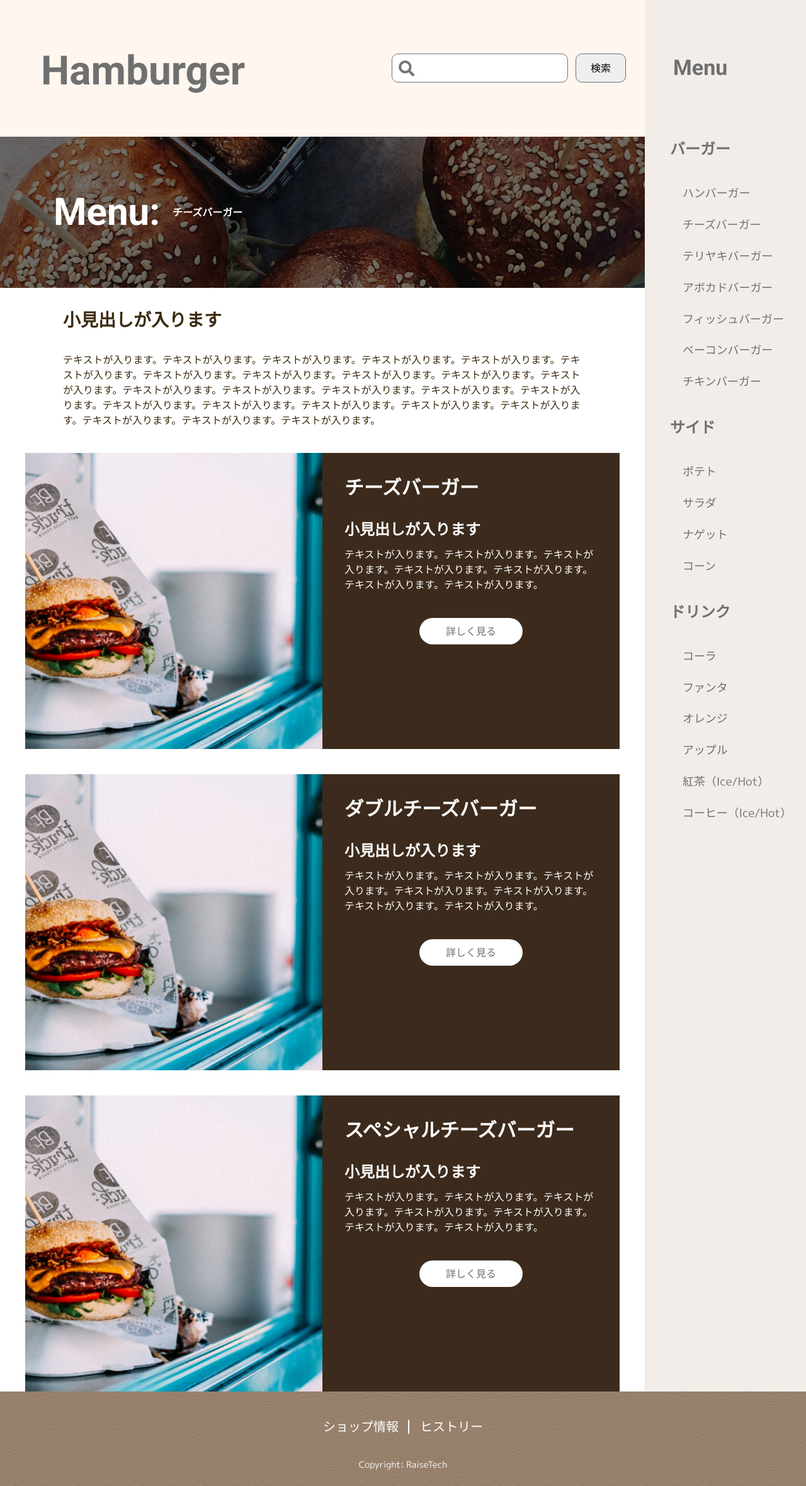
After one commit to tatsunori1126/HamburgerSite-WordPress, a PHP site: page /archive.html in a window 1280 px wide. The commit adds this page. Shown: the whole page at 63% size. Run offline with PHP 8.4, Linux system fonts and the light colour scheme.

Commit message:
2021.09.06_アーカイブページ

```diff
--- /dev/null
+++ b/archive.html
@@ -0,0 +1,143 @@
+<!DOCTYPE html>
+<html lang="ja">
+<head>
+    <meta charset="UTF-8">
+    <meta http-equiv="X-UA-Compatible" content="IE=edge">
+    <meta name="viewport" content="width=device-width, initial-scale=1.0">
+    <title>HamburgerSite</title>
+    <link rel="stylesheet" href="https://use.fontawesome.com/releases/v5.15.0/css/all.css" rel="stylesheet">
+    <link rel="stylesheet" href="/css/style.css">
+    <!-- jQueryの読み込み -->
+    <script src="https://code.jquery.com/jquery-3.6.0.min.js" integrity="sha256-/xUj+3OJU5yExlq6GSYGSHk7tPXikynS7ogEvDej/m4=" crossorigin="anonymous"></script>
+</head>
+<body>
+    <div class="l-container">
+        <div class="p-mask"></div>
+        <!-- ヘッダー -->
+        <header class="l-header">
+            <div class="p-button--responsive">
+                <button type="button" class="c-button--menu" id="js-menu-button">Menu</button>  <!-- レスポンシブ用メニューボタン -->
+            </div>
+            <div class="p-header__sub">
+                <h1><a href="front-page.html">Hamburger</a></h1>
+                <!-- 検索フォーム -->
+                <form action="#" class="p-search-form">
+                    <input type="search" name="search" class="c-input--keyword" placeholder="&#xf002">
+                    <input type="submit" class="c-button--submit" value="検索">
+                </form>
+            </div>
+        </header>
+        <!-- サイドバー -->
+        <article class="l-sidebar p-side-menu">
+            <h2 class="p-side-menu-logo">Menu</h2>
+            <!-- バーガー -->
+            <div class="p-gmenu">
+                <span class="c-close__button" id="js-close-button"></span>   <!-- レスポンシブ用閉じるボタン -->
+                <div class="p-sidebar__burger">
+                    <h3 class="p-side__sub-menu-logo">バーガー</h3>
+                    <ul>
+                        <li><a href="#">ハンバーガー</a></li>
+                        <li><a href="#">チーズバーガー</a></li>
+                        <li><a href="#">テリヤキバーガー</a></li>
+                        <li><a href="#">アボカドバーガー</a></li>
+                        <li><a href="#">フィッシュバーガー</a></li>
+                        <li><a href="#">ベーコンバーガー</a></li>
+                        <li><a href="#">チキンバーガー</a></li>
+                    </ul>
+                </div>
+                <!-- サイド -->
+                <div class="p-sidebar__side">
+                    <h3 class="p-side__sub-menu-logo">サイド</h3>
+                    <ul>
+                        <li><a href="#">ポテト</a></li>
+                        <li><a href="#">サラダ</a></li>
+                        <li><a href="#">ナゲット</a></li>
+                        <li><a href="#">コーン</a></li>
+                    </ul>
+                </div>
+                <!-- ドリンク -->
+                <div class="p-sidebar__drink">
+                    <h3 class="p-side__sub-menu-logo">ドリンク</h3>
+                    <ul>
+                        <li><a href="#">コーラ</a></li>
+                        <li><a href="#">ファンタ</a></li>
+                        <li><a href="#">オレンジ</a></li>
+                        <li><a href="#">アップル</a></li>
+                        <li><a href="#">紅茶（Ice/Hot）</a></li>
+                        <li><a href="#">コーヒー（Ice/Hot）</a></li>
+                    </ul>
+                </div>
+            </div>
+        </article>
+        <!-- メイン -->
+        <div class="l-archive-main">
+            <div class="p-archive-top-back">
+                <div class="p-archive-top-visual">
+                    <h2>Menu:</h2>
+                    <p>チーズバーガー</p>
+                </div>
+            </div>
+            <div class="p-archive-menu-top">
+                <div class="p-archive-main__heading-text">
+                    <h3>小見出しが入ります</h3>
+                    <p>テキストが入ります。テキストが入ります。テキストが入ります。テキストが入ります。テキストが入ります。テキストが入ります。テキストが入ります。テキストが入ります。テキストが入ります。テキストが入ります。テキストが入ります。テキストが入ります。テキストが入ります。テキストが入ります。テキストが入ります。テキストが入ります。テキストが入ります。テキストが入ります。テキストが入ります。テキストが入ります。テキストが入ります。テキストが入ります。テキストが入ります。テキストが入ります。</p>
+                </div>
+            </div>
+            <section class="p-archive-main-visual">
+                <div class="p-burger-menu">
+                    <img src="/images/archive_main_img.png" alt="チーズバーガーの写真">
+                    <div class="p-menu_introduction">
+                        <div class="p-menu_introduction_sub">
+                            <h4>チーズバーガー</h4>
+                            <h5>小見出しが入ります</h5>
+                            <p>テキストが入ります。テキストが入ります。テキストが入ります。テキストが入ります。テキストが入ります。テキストが入ります。テキストが入ります。</p>
+                        </div>
+                        <div class="detail">
+                            <a href="#">詳しく見る</a>
+                        </div>
+                    </div>
+                </div>
+            </section>
+            <section class="p-archive-main-visual">
+                <div class="p-burger-menu">
+                    <img src="/images/archive_main_img.png" alt="チーズバーガーの写真">
+                    <div class="p-menu_introduction">
+                        <div class="p-menu_introduction_sub">
+                            <h4>ダブルチーズバーガー</h4>
+                            <h5>小見出しが入ります</h5>
+                            <p>テキストが入ります。テキストが入ります。テキストが入ります。テキストが入ります。テキストが入ります。テキストが入ります。テキストが入ります。</p>
+                        </div>
+                        <div class="detail">
+                            <a href="#">詳しく見る</a>
+                        </div>
+                    </div>
+                </div>
+            </section>
+            <section class="p-archive-main-visual">
+                <div class="p-burger-menu">
+                    <img src="/images/archive_main_img.png" alt="チーズバーガーの写真">
+                    <div class="p-menu_introduction">
+                        <div class="p-menu_introduction_sub">
+                            <h4>スペシャルチーズバーガー</h4>
+                            <h5>小見出しが入ります</h5>
+                            <p>テキストが入ります。テキストが入ります。テキストが入ります。テキストが入ります。テキストが入ります。テキストが入ります。テキストが入ります。</p>
+                        </div>
+                        <div class="detail">
+                            <a href="#">詳しく見る</a>
+                        </div>
+                    </div>
+                </div>
+            </section>
+        </div>
+        <!-- フッター -->
+        <footer class="l-footer">
+            <ul class="p-footer__menu">
+                <li class="p-pseudo"><a href="#">ショップ情報</a></li>
+                <li><a href="#">ヒストリー</a></li>
+            </ul>
+            <p class="copyright">Copyright: RaiseTech</p>
+        </footer>
+    </div>
+    <script type="text/javascript" src="js/slide-menu.js"></script>
+</body>
+</html>
--- a/css/style.css
+++ b/css/style.css
@@ -18,6 +18,7 @@ h1,
 h2,
 h3,
 h4,
+h5,
 p,
 figure,
 blockquote,
@@ -113,6 +114,11 @@ body.is-fixed::before {
 /* ==========================================================================
    Layout
    ========================================================================== */
+.l-archive-main {
+  background-color: #FFFFFF;
+  width: 100%;
+}
+
 .l-container {
   display: block;
   position: relative;
@@ -136,7 +142,7 @@ body.is-fixed::before {
   grid-column: 2;
 }
 
-.l-main {
+.l-main, .l-archive-main {
   grid-row: 2;
   grid-column: 1;
 }
@@ -387,6 +393,183 @@ body.is-fixed::before {
     font-size: 16px;
     line-height: 2;
   }
+}
+
+.p-archive-menu-top .p-archive-main__heading-text {
+  color: #3C2A10;
+}
+
+.p-archive-menu-top .p-archive-main__heading-text h3 {
+  font-size: 28px;
+  font-weight: bold;
+  color: #3C2A10;
+}
+
+.p-archive-menu-top .p-archive-main__heading-text p {
+  font-size: 16px;
+  font-weight: normal;
+  color: #3C2A10;
+}
+
+@media (min-width: 600px) {
+  .p-archive-main-visual .p-burger-menu {
+    display: flex;
+  }
+}
+
+.p-archive-main-visual .p-burger-menu img {
+  width: 100%;
+  height: 230px;
+  object-fit: cover;
+}
+
+@media (min-width: 600px) {
+  .p-archive-main-visual .p-burger-menu img {
+    width: 50%;
+    height: 360px;
+  }
+}
+
+@media (min-width: 1025px) {
+  .p-archive-main-visual .p-burger-menu img {
+    width: 50%;
+    height: 470px;
+  }
+}
+
+.p-archive-main-visual .p-burger-menu .p-menu_introduction {
+  height: 360px;
+  background-color: #3C2B1C;
+  color: #FFFFFF;
+  text-align: left;
+}
+
+@media (min-width: 600px) {
+  .p-archive-main-visual .p-burger-menu .p-menu_introduction {
+    width: 50%;
+  }
+}
+
+@media (min-width: 1025px) {
+  .p-archive-main-visual .p-burger-menu .p-menu_introduction {
+    width: 50%;
+    height: 470px;
+  }
+}
+
+.p-archive-main-visual .p-burger-menu .p-menu_introduction h4 {
+  font-size: 20px;
+  font-weight: bold;
+}
+
+@media (min-width: 600px) {
+  .p-archive-main-visual .p-burger-menu .p-menu_introduction h4 {
+    font-size: 2.4vw;
+  }
+}
+
+@media (min-width: 1025px) {
+  .p-archive-main-visual .p-burger-menu .p-menu_introduction h4 {
+    font-size: 2.4vw;
+  }
+}
+
+.p-archive-main-visual .p-burger-menu .p-menu_introduction h5 {
+  font-size: 16px;
+  font-weight: bold;
+}
+
+@media (min-width: 600px) {
+  .p-archive-main-visual .p-burger-menu .p-menu_introduction h5 {
+    font-size: 2.2vw;
+  }
+}
+
+@media (min-width: 1025px) {
+  .p-archive-main-visual .p-burger-menu .p-menu_introduction h5 {
+    font-size: 24px;
+  }
+}
+
+.p-archive-main-visual .p-burger-menu .p-menu_introduction p {
+  font-size: 16px;
+  font-weight: normal;
+}
+
+@media (min-width: 600px) {
+  .p-archive-main-visual .p-burger-menu .p-menu_introduction p {
+    font-size: 2vw;
+  }
+}
+
+@media (min-width: 1025px) {
+  .p-archive-main-visual .p-burger-menu .p-menu_introduction p {
+    font-size: 16px;
+  }
+}
+
+.p-archive-main-visual .p-burger-menu .p-menu_introduction .detail {
+  text-align: center;
+}
+
+.p-archive-main-visual .p-burger-menu .p-menu_introduction .detail a {
+  background-color: #FFFFFF;
+  color: #707070;
+  font-size: 16px;
+  text-decoration: none;
+  border-radius: 21px;
+}
+
+.p-archive-top-back {
+  background-color: #000000;
+  width: 100%;
+  height: 283px;
+}
+
+@media (min-width: 1025px) {
+  .p-archive-top-back {
+    height: 240px;
+  }
+}
+
+.p-archive-top-visual {
+  background-image: url(/images/archive_top_img.png);
+  background-size: cover;
+  background-position: center;
+  height: 100%;
+  width: 100%;
+  opacity: 1;
+  align-items: center;
+}
+
+@media (min-width: 600px) {
+  .p-archive-top-visual {
+    display: flex;
+  }
+}
+
+.p-archive-top-visual h2 {
+  color: #FFFFFF;
+  font-size: 36px;
+  font-family: 'Roboto', sans-serif;
+}
+
+@media (min-width: 600px) {
+  .p-archive-top-visual h2 {
+    font-size: 60px;
+  }
+}
+
+@media (min-width: 1025px) {
+  .p-archive-top-visual h2 {
+    font-size: 60px;
+  }
+}
+
+.p-archive-top-visual p {
+  color: #FFFFFF;
+  font-size: 16px;
+  font-weight: bold;
 }
 
 .p-branch-menu {
@@ -830,6 +1013,74 @@ h1 a {
 
 /* Utility
    ----------------------------------------------------------------- */
+@media (min-width: 600px) {
+  .p-archive-top-visual p {
+    margin-left: 20px;
+  }
+}
+
+.p-archive-menu-top .p-archive-main__heading-text h3 {
+  margin: 30px 0 30px 0;
+}
+
+.p-archive-main-visual {
+  margin: 20px 20px 0 20px;
+}
+
+@media (min-width: 600px) {
+  .p-archive-main-visual {
+    margin: 40px 40px 0 40px;
+  }
+}
+
+.p-archive-main-visual .p-burger-menu .p-menu_introduction h5 {
+  margin: 25px 0 10px 0;
+}
+
+.p-archive-main-visual .p-burger-menu .p-menu_introduction .detail {
+  margin: 50px auto 45px;
+}
+
+.p-archive-top-visual {
+  padding: 100px 0 0 38px;
+}
+
+@media (min-width: 600px) {
+  .p-archive-top-visual {
+    padding: 0 0 0 85px;
+  }
+}
+
+.p-archive-main__heading-text {
+  padding: 0 20px 0 20px;
+}
+
+@media (min-width: 600px) {
+  .p-archive-main__heading-text {
+    padding: 0 40px 0 40px;
+  }
+}
+
+@media (min-width: 1025px) {
+  .p-archive-main__heading-text {
+    padding: 0 100px 0 100px;
+  }
+}
+
+.p-archive-main-visual .p-burger-menu .p-menu_introduction_sub {
+  padding: 32px 70px 0 20px;
+}
+
+@media (min-width: 600px) {
+  .p-archive-main-visual .p-burger-menu .p-menu_introduction_sub {
+    padding: 32px 40px 0 35px;
+  }
+}
+
+.p-archive-main-visual .p-burger-menu .p-menu_introduction .detail a {
+  padding: 10px 42px;
+}
+
 .l-header .p-header__sub {
   margin-top: 15px;
 }
--- a/front-page.html
+++ b/front-page.html
@@ -37,7 +37,7 @@
                     <h3 class="p-side__sub-menu-logo">バーガー</h3>
                     <ul>
                         <li><a href="#">ハンバーガー</a></li>
-                        <li><a href="#">チーズバーガー</a></li>
+                        <li><a href="/archive.html">チーズバーガー</a></li>
                         <li><a href="#">テリヤキバーガー</a></li>
                         <li><a href="#">アボカドバーガー</a></li>
                         <li><a href="#">フィッシュバーガー</a></li>
--- a/scss/foundation/_reset.scss
+++ b/scss/foundation/_reset.scss
@@ -13,6 +13,7 @@ h1,
 h2,
 h3,
 h4,
+h5,
 p,
 figure,
 blockquote,
--- /dev/null
+++ b/scss/layout/_archive-main.scss
@@ -0,0 +1,5 @@
+@charset "UTF-8";
+.l-archive-main {
+    background-color: #FFFFFF;
+    width: 100%;
+}
--- a/scss/layout/_container.scss
+++ b/scss/layout/_container.scss
@@ -21,7 +21,7 @@
     // min-width: 250px;
 }
 // メインのグリッド
-.l-main {
+.l-main, .l-archive-main  {
     grid-row: 2;
     grid-column: 1
 }
--- /dev/null
+++ b/scss/object/project/_archive-main-heading-text.scss
@@ -0,0 +1,16 @@
+@charset "UTF-8";
+.p-archive-menu-top {
+    .p-archive-main__heading-text {
+        color: #3C2A10;
+        h3 {
+            font-size: 28px;
+            font-weight: bold;
+            color: #3C2A10;
+        }
+        p {
+            font-size: 16px;
+            font-weight: normal;
+            color: #3C2A10;
+        }
+    }
+}
--- /dev/null
+++ b/scss/object/project/_archive-main-visual.scss
@@ -0,0 +1,74 @@
+@charset "UTF-8";
+.p-archive-main-visual {
+    .p-burger-menu {
+        @include tab {
+            display: flex;
+        }
+        img {
+            width: 100%;
+            height: 230px;
+            object-fit: cover;
+            @include tab {
+                width: 50%;
+                height: 360px;
+            }
+            @include pc {
+                width: 50%;
+                height: 470px;
+            }
+        }
+        .p-menu_introduction {
+            height: 360px;
+            background-color: #3C2B1C;
+            color: #FFFFFF;
+            text-align: left;
+            @include tab {
+                width: 50%;
+            }
+            @include pc {
+                width: 50%;
+                height: 470px;
+            }
+            h4 {
+                font-size: 20px;
+                font-weight: bold;
+                @include tab {
+                    font-size: 2.4vw;
+                }
+                @include pc {
+                    font-size: 2.4vw;
+                }
+            }
+            h5 {
+                font-size: 16px;
+                font-weight: bold;
+                @include tab {
+                    font-size: 2.2vw;
+                }
+                @include pc {
+                    font-size: 24px;
+                }
+            }
+            p {
+                font-size: 16px;
+                font-weight: normal;
+                @include tab {
+                    font-size: 2vw;
+                }
+                @include pc {
+                    font-size: 16px;
+                }
+            }
+            .detail {
+                text-align: center;
+                a {
+                    background-color: #FFFFFF;
+                    color: #707070;
+                    font-size: 16px;
+                    text-decoration: none;
+                    border-radius: 21px;
+                }
+            }
+        }
+    }
+}
--- /dev/null
+++ b/scss/object/project/_archive-top-main.scss
@@ -0,0 +1,9 @@
+@charset "UTF-8";
+.p-archive-top-back {
+    background-color: #000000;
+    width: 100%;
+    height: 283px;
+    @include pc {
+        height: 240px;
+    }
+}
--- /dev/null
+++ b/scss/object/project/_archive-top-visual.scss
@@ -0,0 +1,29 @@
+@charset "UTF-8";
+.p-archive-top-visual {
+    background-image: url(/images/archive_top_img.png);
+    background-size: cover;
+    background-position: center;
+    height: 100%;
+    width: 100%;
+    opacity: 1;
+    align-items: center;
+    @include tab {
+        display: flex;
+    }
+    h2 {
+        color: #FFFFFF;
+        font-size: 36px;
+        font-family: 'Roboto', sans-serif;
+        @include tab {
+            font-size: 60px;
+        }
+        @include pc {
+            font-size: 60px;
+        }
+    }
+    p {
+        color: #FFFFFF;
+        font-size: 16px;
+        font-weight: bold;
+    }
+}
--- /dev/null
+++ b/scss/object/utility/_archive-margin.scss
@@ -0,0 +1,34 @@
+@charset "UTF-8";
+.p-archive-top-visual {
+    p {
+        @include tab {
+            margin-left: 20px;
+        }
+    }
+}
+
+.p-archive-menu-top {
+    .p-archive-main__heading-text {
+        h3 {
+            margin: 30px 0 30px 0;
+        }
+    }
+}
+
+
+.p-archive-main-visual {
+    margin: 20px 20px 0 20px;
+    @include tab {
+        margin: 40px 40px 0 40px;
+    }
+    .p-burger-menu {
+        .p-menu_introduction {
+            h5 {
+                margin: 25px 0 10px 0;
+            }
+            .detail {
+                margin: 50px auto 45px;
+            }
+        }
+    }
+}
--- /dev/null
+++ b/scss/object/utility/_archive-padding.scss
@@ -0,0 +1,36 @@
+@charset "UTF-8";
+.p-archive-top-visual {
+    padding: 100px 0 0 38px;
+    @include tab {
+        padding: 0 0 0 85px;
+    }
+}
+.p-archive-main__heading-text {
+    padding: 0 20px 0 20px;
+    @include tab {
+        padding: 0 40px 0 40px;
+    }
+    @include pc {
+        padding: 0 100px 0 100px;
+    }
+}
+
+
+
+.p-archive-main-visual {
+    .p-burger-menu {
+        .p-menu_introduction {
+            &_sub {
+                padding: 32px 70px 0 20px;
+                @include tab {
+                    padding: 32px 40px 0 35px;
+                }
+            }
+            .detail {
+                a {
+                    padding: 10px 42px;
+                }
+            }
+        }
+    }
+}
--- a/scss/style.scss
+++ b/scss/style.scss
@@ -12,6 +12,7 @@
    Layout
    ========================================================================== */
 
+   @import "layout/archive-main";
    @import "layout/container";
    @import "layout/header";
    @import "layout/main";
@@ -33,6 +34,10 @@
 
    @import "object/project/access-visual";
    @import "object/project/access";
+   @import "object/project/archive-main-heading-text";
+   @import "object/project/archive-main-visual";
+   @import "object/project/archive-top-main";
+   @import "object/project/archive-top-visual";
    @import "object/project/branch-menu";
    @import "object/project/footer-menu";
    @import "object/project/header-sub";
@@ -47,5 +52,7 @@
 /* Utility
    ----------------------------------------------------------------- */
 
+   @import "object/utility/archive-margin";
+   @import "object/utility/archive-padding";
    @import "object/utility/margin";
    @import "object/utility/padding";
```
Also changed, not shown: images/archive_main_img.png (added), images/archive_top_img.png (added), 1 other file.
